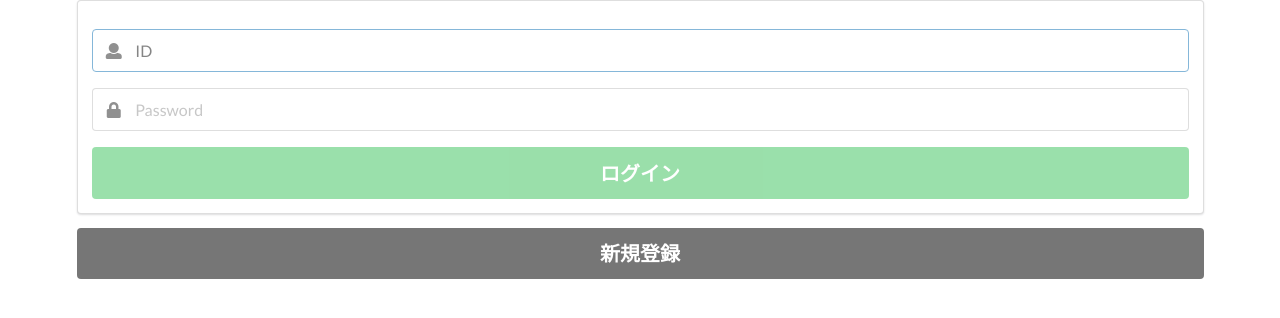
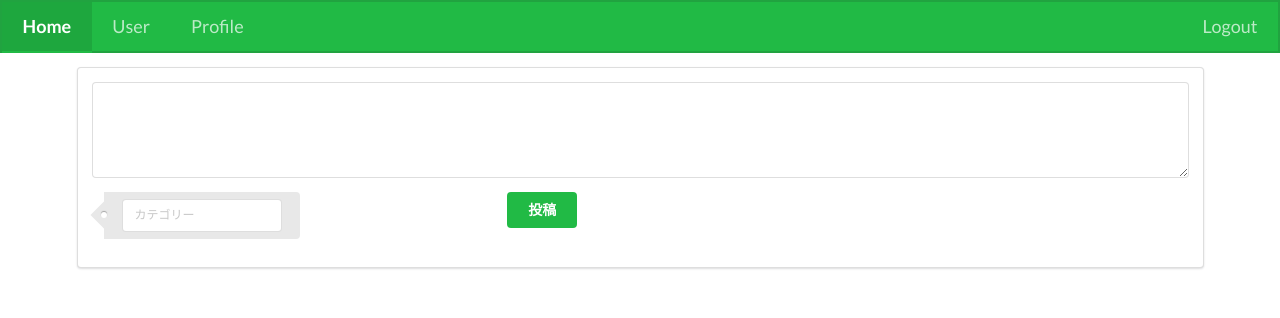
Before and after one commit to rina-tt/mti-intern-sns, a Vue app: page /#/ in a window 1280 px wide. Before the commit this address led to /#/Login. Shown: the top 318 px of the page. Built offline with nearby package versions, Linux system fonts and the light colour scheme; the HTML template or start-up script is replaced by a standard one.

Commit message:
投稿機能を実装

```diff
--- a/src/assets/config.js
+++ b/src/assets/config.js
@@ -1,2 +1,2 @@
 // 自分のエンドポイントに置き換えてください
-export const baseUrl = 'https://pciwk3a8xj.execute-api.ap-northeast-1.amazonaws.com';
+export const baseUrl = 'https://m8byewulp2.execute-api.ap-northeast-1.amazonaws.com';
--- a/src/components/Menu.vue
+++ b/src/components/Menu.vue
@@ -10,6 +10,7 @@
 </template>
 
 <script>
+
     export default {
         name: 'Menu',
         computed: {
--- /dev/null
+++ b/src/components/PostArticle.vue
@@ -0,0 +1,90 @@
+<template>
+  <div class= "ui main container">
+    <div class="ui segment">
+      <form class="ui form" @submit.prevent="postArticle">
+        <div class="field">
+          <div class="ui input">
+            <textarea rows="4" type="text" v-model="post.text"></textarea>
+          </div><!--ui input-->
+        </div><!--field-->
+
+        <div class="fields">
+          <div class="field">
+            <div class="ui tag label">
+              <input type="text" v-model="post.category" placeholder="カテゴリー" >
+            </div><!--label-->
+          </div><!--field-->
+
+          <div class="four wide field">
+            <button @click="postRequest()" class="ui  green  button right floated" type="submit">投稿</button>
+          </div><!--field-->
+
+        </div><!--fields-->
+      </form> <!-- ui form-->
+    </div> <!--ui segment-->
+  </div> <!--ui main container-->
+</template>
+
+<script>
+import { baseUrl } from '@/assets/config.js';
+
+export default {
+  name: 'PostArticle',
+
+  data() {
+    return {
+      post:{
+        text:null,
+        category:null,
+      }
+    };
+  },
+
+  computed: {
+
+  },
+
+  methods: {
+    async postRequest() {
+      // headerを指定する
+      const headers = {'Authorization': 'mtiToken'};
+      // リクエストボディを指定する
+      const requestBody = {
+        text: this.post.text,
+        category: this.post.category,
+        userId:window.localStorage.getItem('userId')
+      };
+      console.log(requestBody);
+
+      try {
+        /* global fetch */
+        const res = await fetch(baseUrl + '/article',  {
+          method: 'POST',
+          body: JSON.stringify(requestBody),
+          headers
+        });
+
+        const text = await res.text();
+        const jsonData = text ? JSON.parse(text) : {}
+
+        // fetchではネットワークエラー以外のエラーはthrowされないため、明示的にthrowする
+        if (!res.ok) {
+          const errorMessage = jsonData.message ?? 'エラーメッセージがありません';
+          throw new Error(errorMessage);
+        }
+
+        // 成功時の処理
+        console.log(jsonData);
+      } catch (e) {
+        // エラー時の処理
+      }
+    }
+  },
+}
+</script>
+
+<style scoped>
+
+
+
+</style>
--- a/src/views/Home.vue
+++ b/src/views/Home.vue
@@ -1,10 +1,8 @@
 <template>
+  <PostArticle />
+  <router-view/>
   <div>
-    <div class="ui main container">
-      <!-- 基本的なコンテンツはここに記載する -->
-      <div class="ui segment">
-      </div>
-    </div>
+
   </div>
 </template>
 
@@ -15,12 +13,14 @@
 // import { baseUrl } from '@/assets/config.js';
 
 // const headers = {'Authorization' : 'mtiToken'};
+import PostArticle from "../components/PostArticle.vue";
 
 export default {
   name: 'Home',
 
   components: {
    // 読み込んだコンポーネント名をここに記述する
+   PostArticle
   },
 
   data() {
@@ -43,7 +43,7 @@ export default {
   created() {
     const token = window.localStorage.getItem('token')
     if(!token) {
-      this.$router.push({name: 'Login'})
+      this.$router.push({name: 'Home'})
     }
   },
   computed: {
```
